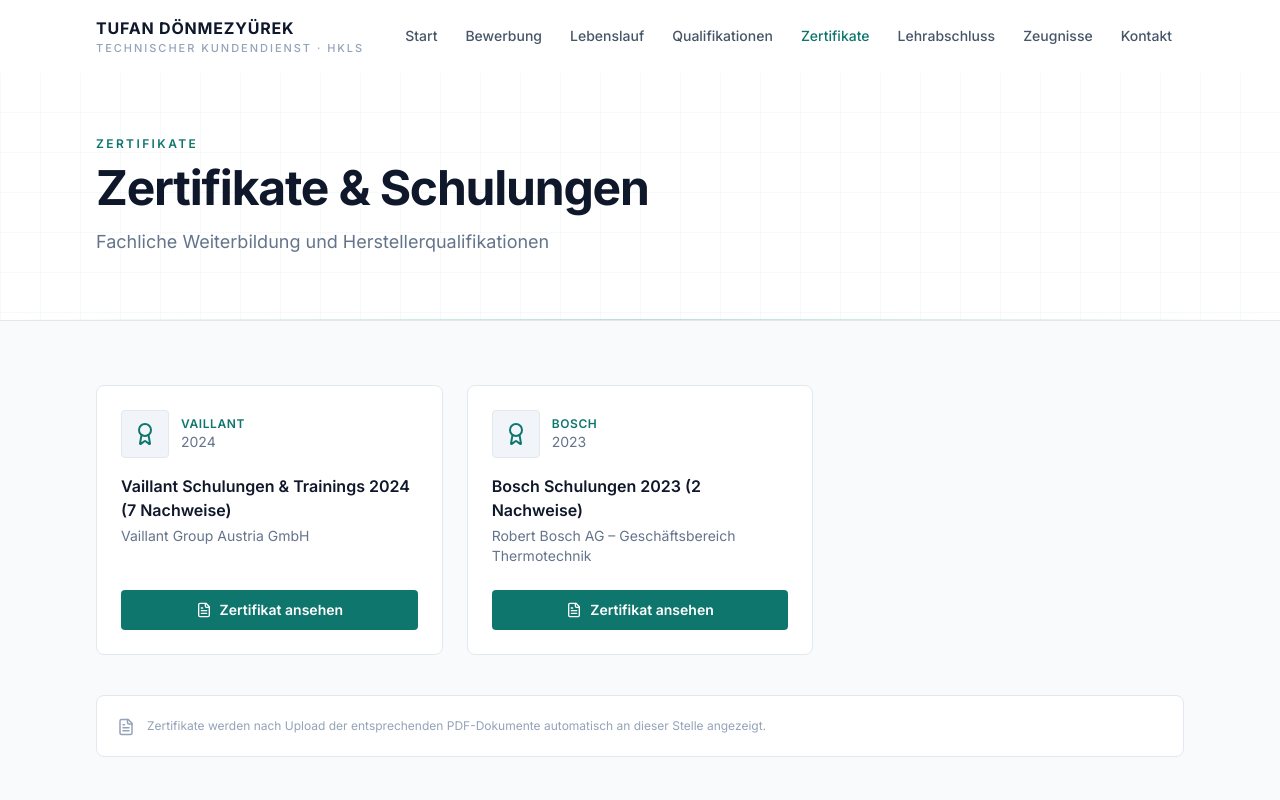
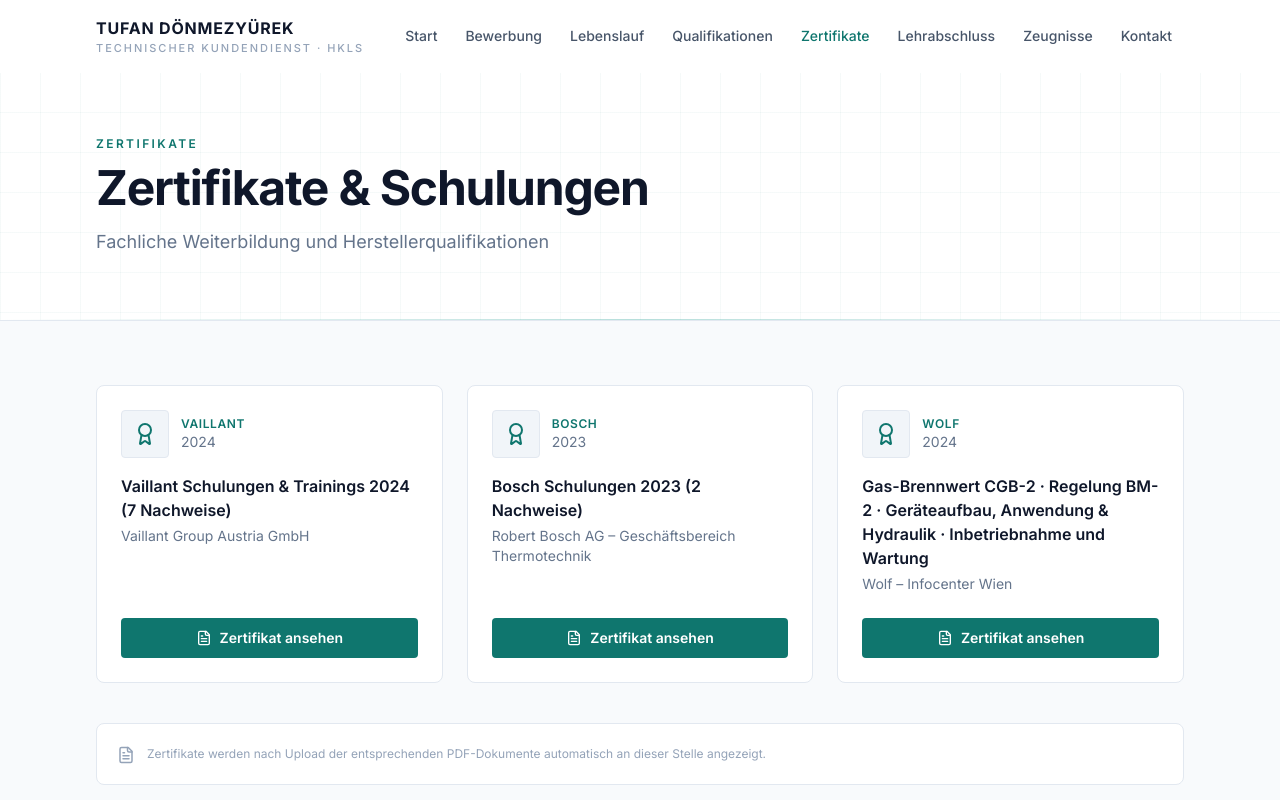
Before and after one commit to tufan8877/TufanDonmezyurek, a React (Vite) app: page /zertifikate in a window 1280 px wide. Shown: the top 800 px of the page. Built offline with nearby package versions, Linux system fonts and the light colour scheme.

Commit message:
Wolf Zertifikat auf Zertifikatsseite ergänzen

```diff
--- a/src/data/certificates.ts
+++ b/src/data/certificates.ts
@@ -22,8 +22,13 @@ export const certificates: Certificate[] = [
     year: '2023',
     filePath: '/Bosch-Zertifikate-2023.pdf',
   },
+  {
+    manufacturer: 'Wolf',
+    courseName: 'Gas-Brennwert CGB-2 · Regelung BM-2 · Geräteaufbau, Anwendung & Hydraulik · Inbetriebnahme und Wartung',
+    issuer: 'Wolf – Infocenter Wien',
+    year: '2024',
+    filePath: '/Wolf-Zertifikat-2024.pdf',
+  },
 ];
 
-export const certificatePlaceholders: string[] = [
-  'Wolf',
-];
+export const certificatePlaceholders: string[] = [];
```
